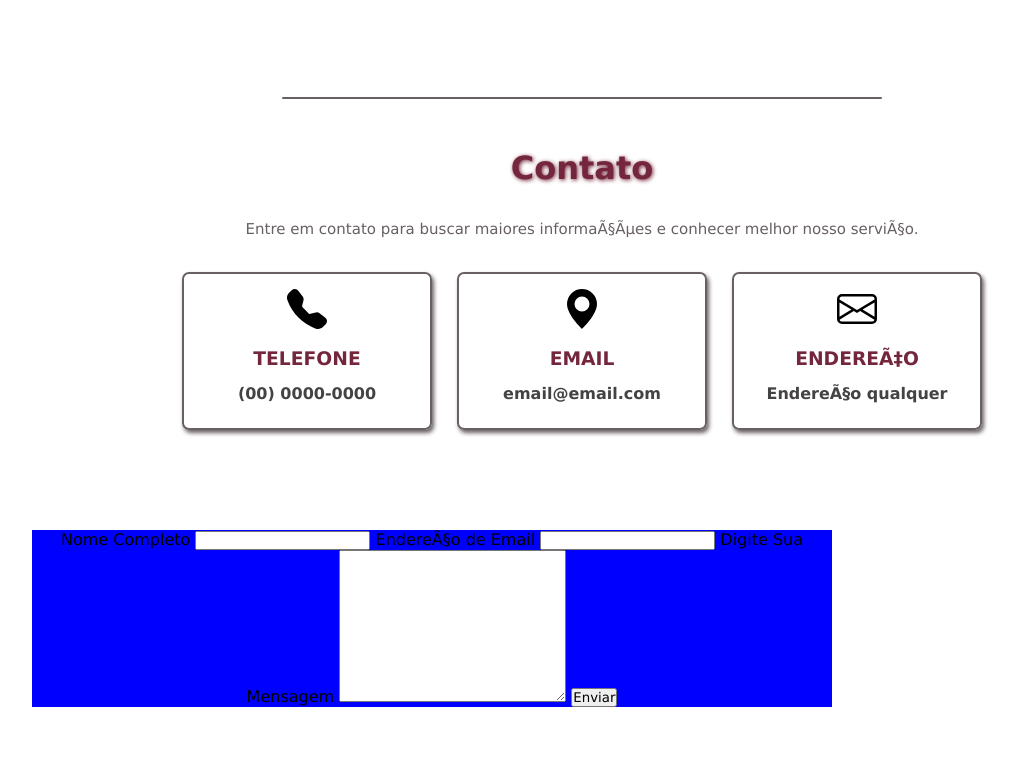
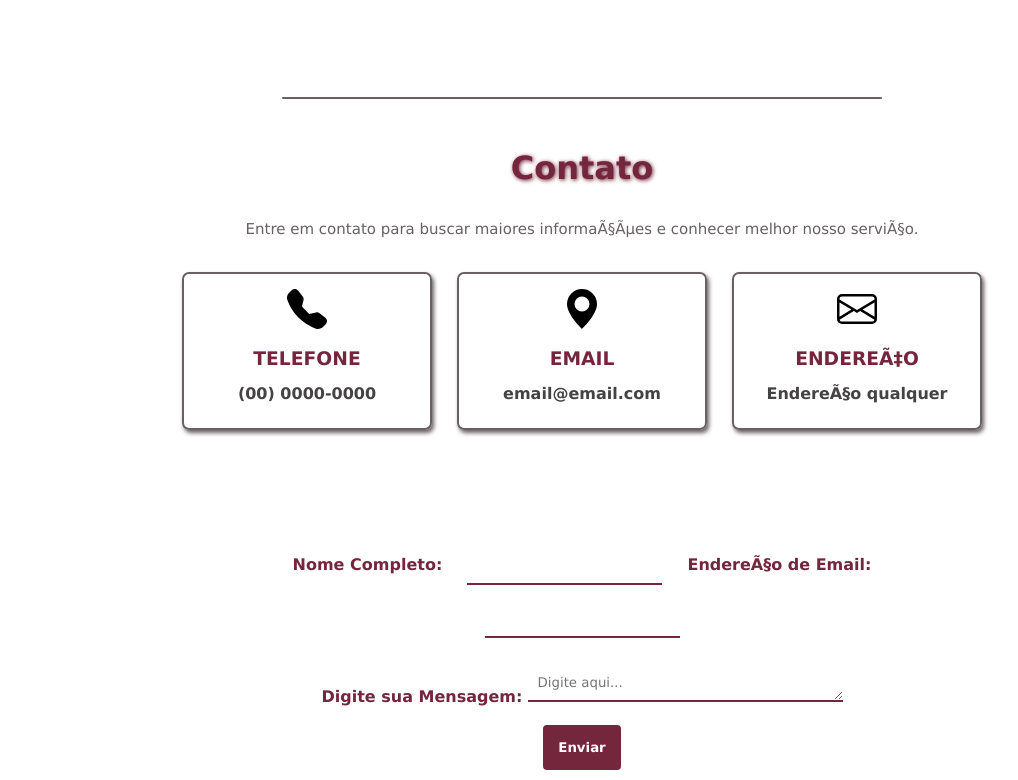
Before and after one commit to Milla1802/advocacy-website-project, a plain HTML site: page index.html in a window 1280 px wide. Shown: the part 2968-3748 px from the top of the page, without its empty margins (58-1076 px from the left). Before the commit the page ends 3675 px from the top, so only its background shows below. Drawn offline with Linux system fonts and the light colour scheme.

Commit message:
adicionando estilização no formulário contato

```diff
--- a/css/style.css
+++ b/css/style.css
@@ -147,6 +147,43 @@
 }
 
 .form_contact {
-background-color: blue;
-max-width: 800px;
+   /*  background-color: rgb(116, 38, 61, 0.4);
+    box-shadow: 2px 3px 8px rgb(116, 38, 61); */
+    border-radius: 8px;
+    padding: 10px;
+    margin-bottom: 100px;
+    margin: auto;
+    width: 800px;
 }
+
+.form_contact label {
+    color: rgb(116, 38, 61);
+    font-size: 16px;
+    font-weight: 700;
+}
+.form_contact input {
+    width: 25%;
+    padding: 10px 10px;
+    margin: 8px 20px;
+    display: inline-block;
+    box-sizing: border-box;
+    border: none;
+    border-bottom: 2px solid rgb(116, 38, 61);
+
+}
+
+.form_contact textarea {
+    border: none;
+    border-bottom: 2px solid rgb(116, 38, 61);
+    box-sizing: border-box;
+    padding: 10px;
+}
+
+.form_contact button {
+    padding: 15px;
+    background-color: rgb(116, 38, 61);
+    border-radius: 4px;
+    border: none;
+    color: white;
+    font-weight: 600;
+}
--- a/index.html
+++ b/index.html
@@ -14,7 +14,7 @@
 					<a href="#quem_somos">Quem Somos</a>
 					<a href="#equipe">Equipe</a>
 					<a href="#servicos">Serviços</a>
-					<a href=" ">Contato</a>
+					<a href="#contato">Contato</a>
 				</nav>
 			</div> <!-- center -->
 		</header>
@@ -82,18 +82,19 @@
                    </div>
                    <div class="form_contact">
                        <form action=" ">
-                           <label for="inputName">Nome Completo</label>
+                           <label for="inputName">Nome Completo:</label>
                            <input type="text" name="name" id="inputName">
 
 
-                           <label for="inputEmail">Endereço de Email </label>
+                           <label for="inputEmail">Endereço de Email:</label>
                            <input type="text" name="name" id="inputEmail">
 
+                           <br><br>
+                           <label for="inputMessage">Digite sua Mensagem:</label>
+                           <textarea name="message" id="inputMessage" cols="40" rows="1" placeholder="Digite aqui..."></textarea>
 
-                           <label for="inputMessage">Digite Sua Mensagem</label>
-                           <textarea name="message" id="inputMessage" cols="30" rows="10"></textarea>
-
-                           <button>Enviar</button>
+                           <br><br>
+                           <button type="button">Enviar</button>
                        </form>
                    </div>
 
```
